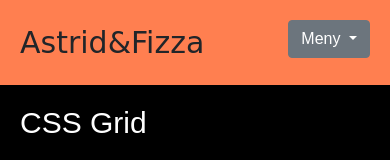
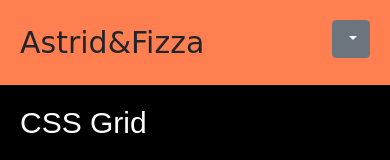
Before and after one commit to fizza-aamir/fizza-aamir-github.io, a plain HTML site: page Fizza_Astrid_Project/grid.html in a window 390 px wide. Shown: the top 160 px of the page. Drawn offline with nearby package versions, Linux system fonts and the light colour scheme; a web font is replaced by a local one.

Commit message:
Update grid.html

```diff
--- a/Fizza_Astrid_Project/grid.html
+++ b/Fizza_Astrid_Project/grid.html
@@ -24,9 +24,11 @@
         </nav>
 
         <div class="dropdown">
-            <a class="btn btn-secondary dropdown-toggle" href="#" role="button" id="dropdownMenuLink"
+            <a class="btn btn-secondary dropdown-toggle hamburger" href="#" role="button" id="dropdownMenuLink"
                 data-toggle="dropdown" aria-haspopup="true" aria-expanded="false">
-                Meny
+                <div></div>
+                <div></div>
+                <div></div>
             </a>
             <div class="dropdown-menu" aria-labelledby="dropdownMenuLink">
                 <a class="dropdown-item" href="index.html">Hem</a>
```
